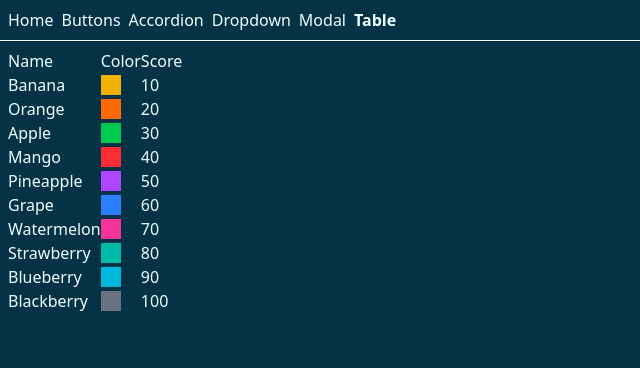
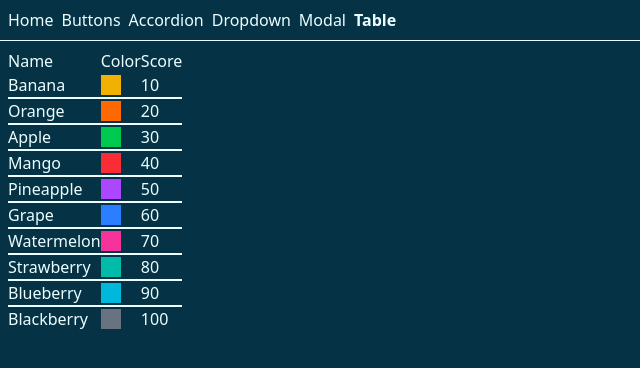
Before and after one commit to SmackSmash/comps-ts, a React (Vite) app: page /table in a window 1280 px wide. Shown: the top 368 px of the page, without its empty margins (0-640 px from the left). Built offline with nearby package versions, Linux system fonts and the light colour scheme.

Commit message:
A little styling

```diff
--- a/src/components/Table.tsx
+++ b/src/components/Table.tsx
@@ -14,7 +14,7 @@ const Table: FC<{ data: Fruit[] }> = ({ data }) => {
       </thead>
       <tbody>
         {data.map(({ name, color, score }, index) => (
-          <tr key={index}>
+          <tr key={index} className={index < data.length - 1 ? 'border-b-2' : ''}>
             <td>{name}</td>
             <td>
               <div className={twMerge(color, 'h-5 w-5')}></div>
```
